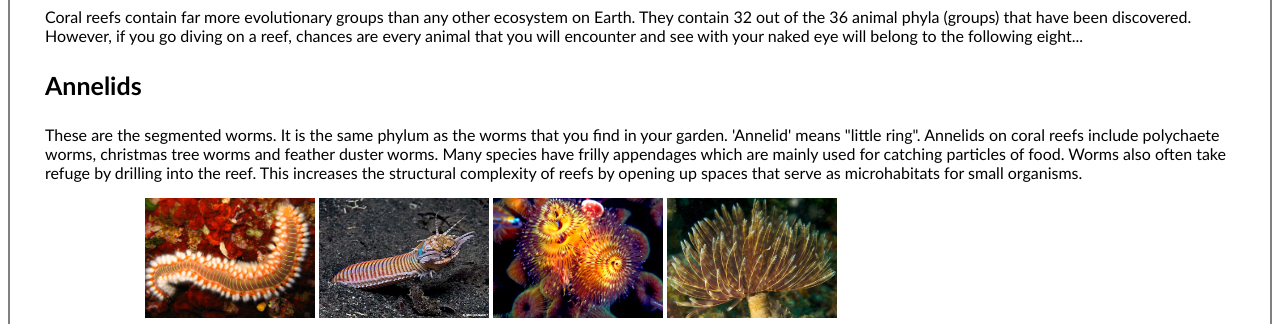
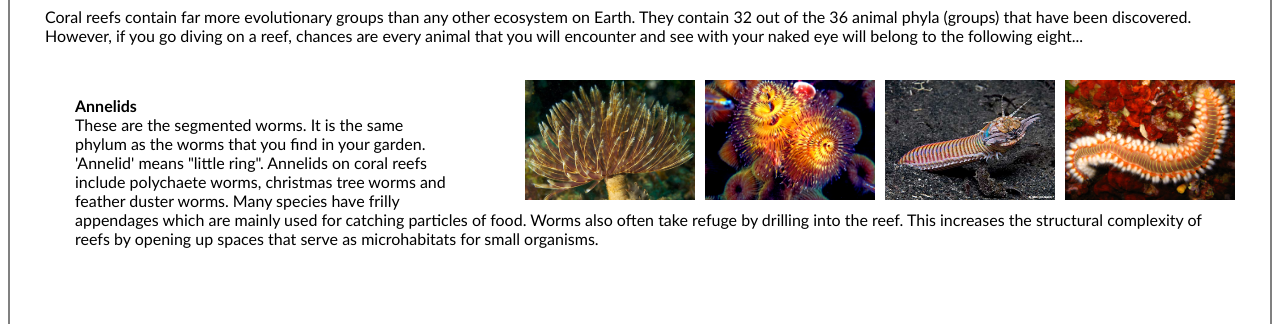
Before and after one commit to Joero1/Coral-Reefs-For-Cadets-Reef-Classification, a plain HTML site: page index.html in a window 1280 px wide. Shown: the part 366-690 px from the top of the page. Drawn offline with Linux system fonts and the light colour scheme.

Commit message:
Update index.html

```diff
--- a/index.html
+++ b/index.html
@@ -59,12 +59,14 @@
     <p>
     Coral reefs contain far more evolutionary groups than any other ecosystem on Earth. They contain 32 out of the 36 animal phyla (groups) that have been discovered. However, if you go diving on a reef, chances are every animal that you will encounter and see with your naked eye will belong to the following eight...
   </p>
-  <h3>Annelids</h3>
-  <p>These are the segmented worms. It is the same phylum as the worms that you find in your garden. 'Annelid' means "little ring". Annelids on coral reefs include polychaete worms, christmas tree worms and feather duster worms. Many species have frilly appendages which are mainly used for catching particles of food. Worms also often take refuge by drilling into the reef. This increases the structural complexity of reefs by opening up spaces that serve as microhabitats for small organisms.</p>
- <img style="padding-left: 100px;" src="beardedFireworm.png" height="120" width="170">
-  <img src="bobbitWorm.jpg" height="120" width="170">
-  <img src="christmasTreeWorm.jpg" height="120" width="170">
-  <img src="featherDusterWorm.jpg" height="120" width="170">
+    <br>
+  <img align="right" style="padding-left: 10px;" src="beardedFireworm.png" height="120" width="170">
+  <img align="right" style="padding-left: 10px;" src="bobbitWorm.jpg" height="120" width="170">
+  <img align="right" style="padding-left: 10px;" src="christmasTreeWorm.jpg" height="120" width="170">
+  <img align="right" style="padding-left: 70px;" src="featherDusterWorm.jpg" height="120" width="170">
+    <p style="padding-left: 30px;"><strong>Annelids</strong><br>
+  These are the segmented worms. It is the same phylum as the worms that you find in your garden. 'Annelid' means "little ring". Annelids on coral reefs include polychaete worms, christmas tree worms and feather duster worms. Many species have frilly appendages which are mainly used for catching particles of food. Worms also often take refuge by drilling into the reef. This increases the structural complexity of reefs by opening up spaces that serve as microhabitats for small organisms.</p>
+
 
   <br><br>
 
```
